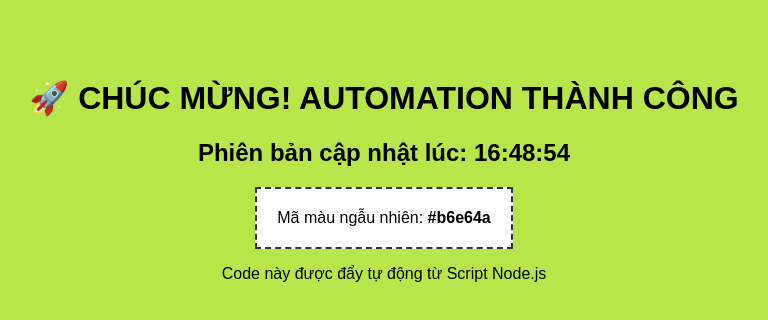
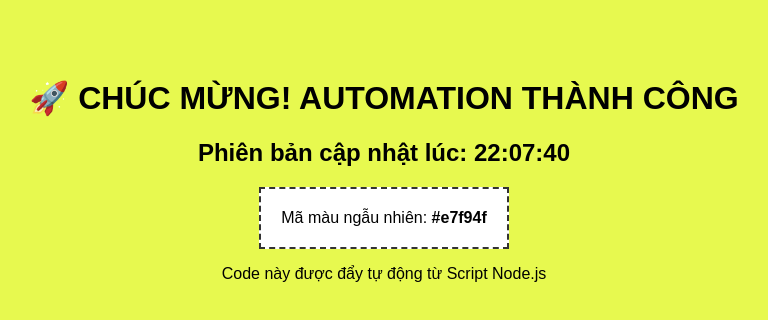
Before and after one commit to minhhuy230301/coolify-demo-html, a plain HTML site: page index.html in a window 1280 px wide. Shown: the whole page, without its empty margins (256-1024 px from the left). Drawn offline with Linux system fonts and the light colour scheme.

Commit message:
Auto-update at 22:07:40

```diff
--- a/index.html
+++ b/index.html
@@ -1,11 +1,11 @@
 
     <!DOCTYPE html>
     <html>
-      <body style="background-color: #b6e64a; font-family: sans-serif; text-align: center; padding-top: 50px; transition: 0.5s;">
+      <body style="background-color: #e7f94f; font-family: sans-serif; text-align: center; padding-top: 50px; transition: 0.5s;">
         <h1>🚀 CHÚC MỪNG! AUTOMATION THÀNH CÔNG</h1>
-        <h2>Phiên bản cập nhật lúc: 16:48:54</h2>
+        <h2>Phiên bản cập nhật lúc: 22:07:40</h2>
         <div style="border: 2px dashed #333; padding: 20px; display: inline-block; background: white;">
-           Mã màu ngẫu nhiên: <strong>#b6e64a</strong>
+           Mã màu ngẫu nhiên: <strong>#e7f94f</strong>
         </div>
         <p>Code này được đẩy tự động từ Script Node.js</p>
       </body>
```
